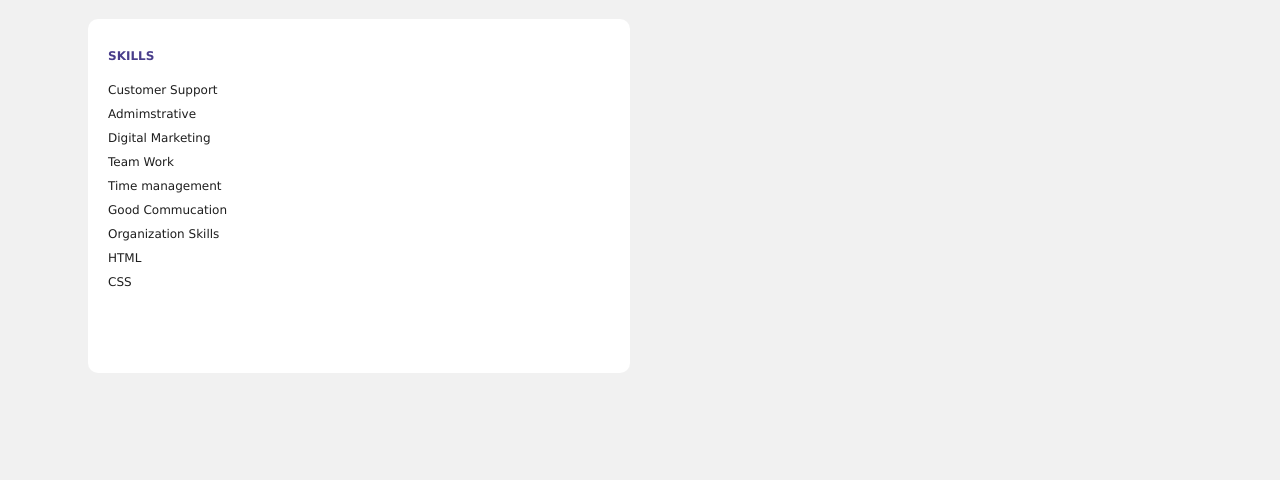
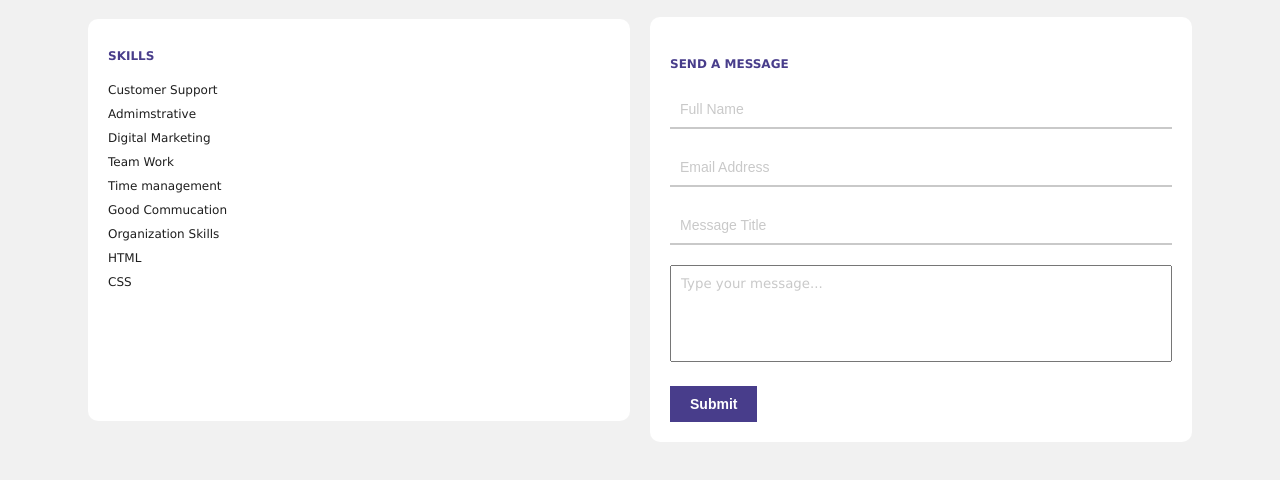
Before and after one commit to sandyahmed/StartNg-Task2, a plain HTML site: page index.html in a window 1280 px wide. Shown: the part 1067-1547 px from the top of the page. Before the commit the page ends 1470 px from the top, so only its background shows below. Drawn offline with Linux system fonts and the light colour scheme.

Commit message:
Contact Form
Added contact form

```diff
--- a/index.html
+++ b/index.html
@@ -118,6 +118,16 @@
                     </li>
                 </ul>
             </div>
+            <div class="msg-card">
+	            <h5 class="card-name">send a message</h5>
+                <form action="" method="POST">
+        	        <input type="text" name="fullname" class="text-field" placeholder="Full Name" required pattern=".{4,}" title="4 characters minimum">
+                    <input type="email" name="email" class="text-field" placeholder="Email Address" required>
+                    <input type="text" name="title" class="text-field" placeholder="Message Title" required pattern=".{4,}" title="4 characters minimum">
+                    <textarea name="textarea" id="msg-box" cols="30" rows="5" placeholder="Type your message..." required pattern=".{20,}" title="20 characters minimum"></textarea>
+                    <input type="submit" name="submit" class="submit-btn" value="Submit">
+                </form>
+        </div>
         </div>
     </div>
 
```
